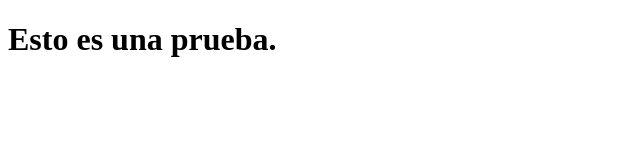
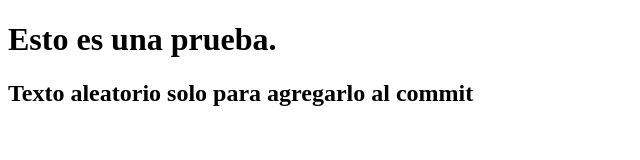
Before and after one commit to PapuSDLG/web, a plain HTML site: page index.html in a window 1280 px wide. Shown: the whole page, without its empty margins (0-640 px from the left). Drawn offline with Linux system fonts and the light colour scheme.

Commit message:
añadido h2

```diff
--- a/index.html
+++ b/index.html
@@ -8,5 +8,6 @@
 </head>
 <body>
     <h1>Esto es una prueba.</h1>
+    <h2>Texto aleatorio solo para agregarlo al commit</h2>
 </body>
 </html>
```
